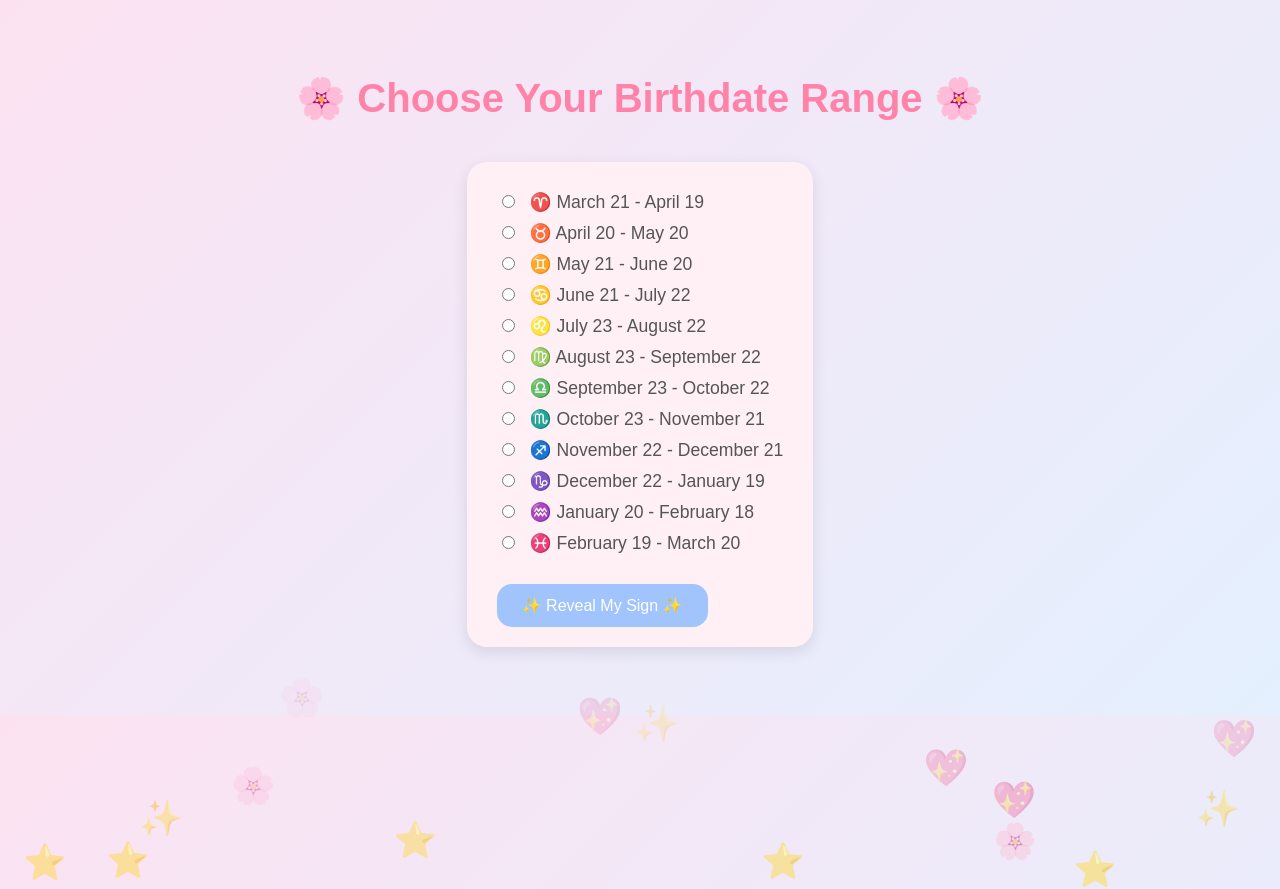
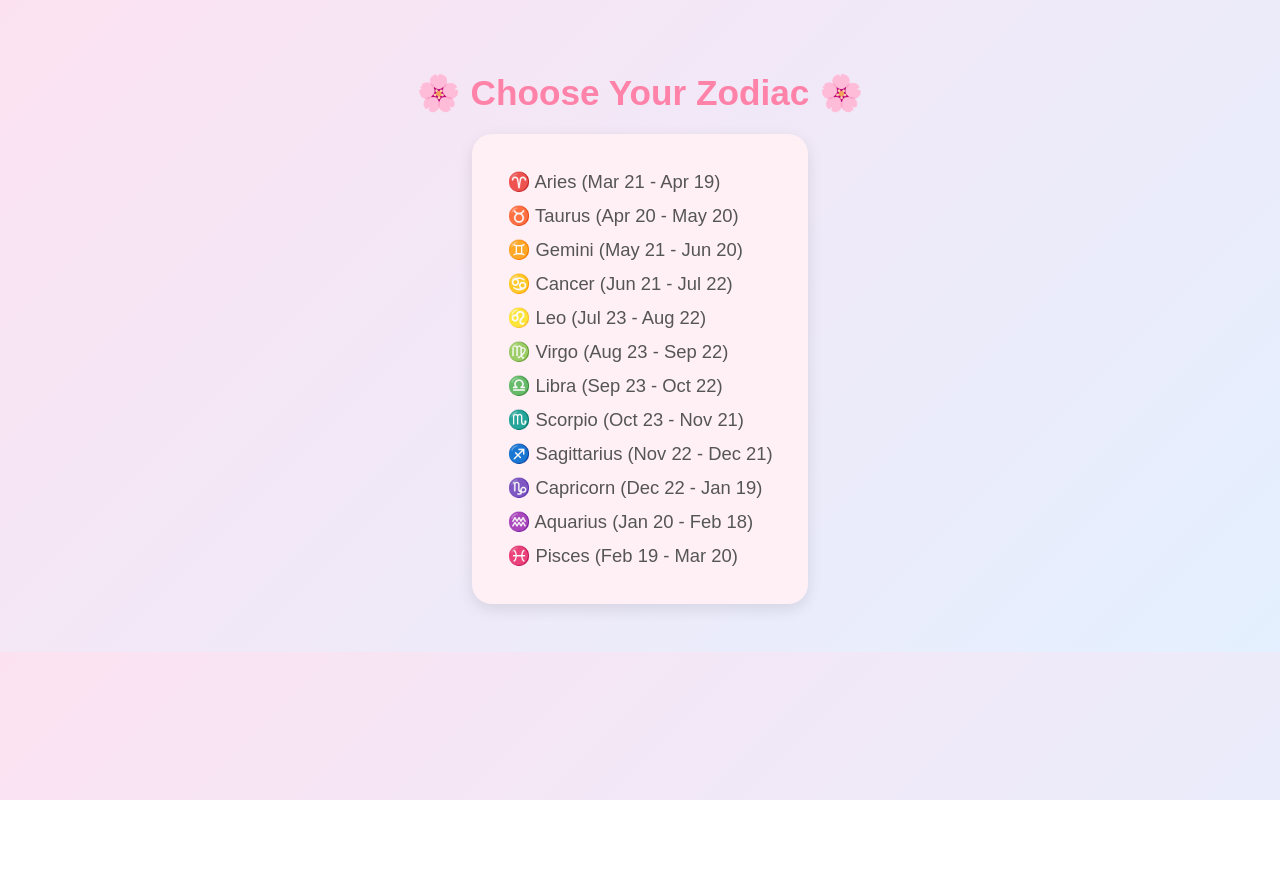
Before and after one commit to Liaforever/Zodiac-Checker, a plain HTML site: page index.html in a window 1280 px wide. After the commit the page ends 800 px from the top, so only its background shows below. Drawn offline with Linux system fonts and the light colour scheme.

Commit message:
Update index.html

```diff
--- a/index.html
+++ b/index.html
@@ -8,159 +8,102 @@
       background: linear-gradient(135deg, #fce2f1, #e4f0ff);
       font-family: 'Poppins', sans-serif;
       text-align: center;
+      padding: 40px;
       color: #444;
-      padding: 40px;
-      overflow: hidden;
     }
     h1 {
-      font-size: 2.5em;
+      font-size: 2.2em;
       color: #ff82a9;
       margin-bottom: 20px;
     }
     .options {
-      margin: 20px auto;
-      text-align: left;
       display: inline-block;
       background: #fff0f6;
-      padding: 20px 30px;
+      padding: 25px 35px;
       border-radius: 20px;
       box-shadow: 0 5px 15px rgba(0,0,0,0.1);
-      position: relative;
-      z-index: 2;
+      text-align: left;
     }
     label {
       display: block;
-      margin: 10px 0;
-      font-size: 1.1em;
+      margin: 12px 0;
+      font-size: 1.15em;
       color: #555;
+      cursor: pointer;
     }
     input[type="radio"] {
-      margin-right: 10px;
+      display: none;
     }
-    button {
-      margin-top: 20px;
-      padding: 12px 25px;
-      font-size: 1em;
-      border: none;
+    .result {
+      display: none;
+      margin-top: 12px;
+      background: #ffeaf5;
       border-radius: 15px;
-      background: #a1c4fd;
-      color: white;
-      cursor: pointer;
-      transition: 0.3s;
+      padding: 12px;
+      font-size: 1.05em;
+      text-align: center;
+      animation: fadeIn 0.8s ease;
     }
-    button:hover {
-      background: #89bbfc;
+    input[type="radio"]:checked + label + .result {
+      display: block;
     }
-    .floating {
-      position: absolute;
-      font-size: 2em;
-      animation: float 10s infinite;
-      opacity: 0.6;
-    }
-    @keyframes float {
-      0% { transform: translateY(100vh) scale(0.8); opacity: 0; }
-      30% { opacity: 0.6; }
-      100% { transform: translateY(-10vh) scale(1.2); opacity: 0; }
+    @keyframes fadeIn {
+      from { opacity: 0; transform: translateY(15px); }
+      to { opacity: 1; transform: translateY(0); }
     }
   </style>
 </head>
 <body>
-  <h1>🌸 Choose Your Birthdate Range 🌸</h1>
+  <h1>🌸 Choose Your Zodiac 🌸</h1>
 
-  <form id="zodiacForm" class="options">
-    <label><input type="radio" name="zodiac" value="aries"> ♈ March 21 - April 19</label>
-    <label><input type="radio" name="zodiac" value="taurus"> ♉ April 20 - May 20</label>
-    <label><input type="radio" name="zodiac" value="gemini"> ♊ May 21 - June 20</label>
-    <label><input type="radio" name="zodiac" value="cancer"> ♋ June 21 - July 22</label>
-    <label><input type="radio" name="zodiac" value="leo"> ♌ July 23 - August 22</label>
-    <label><input type="radio" name="zodiac" value="virgo"> ♍ August 23 - September 22</label>
-    <label><input type="radio" name="zodiac" value="libra"> ♎ September 23 - October 22</label>
-    <label><input type="radio" name="zodiac" value="scorpio"> ♏ October 23 - November 21</label>
-    <label><input type="radio" name="zodiac" value="sagittarius"> ♐ November 22 - December 21</label>
-    <label><input type="radio" name="zodiac" value="capricorn"> ♑ December 22 - January 19</label>
-    <label><input type="radio" name="zodiac" value="aquarius"> ♒ January 20 - February 18</label>
-    <label><input type="radio" name="zodiac" value="pisces"> ♓ February 19 - March 20</label>
+  <div class="options">
+    <input type="radio" id="aries" name="zodiac">
+    <label for="aries">♈ Aries (Mar 21 - Apr 19)</label>
+    <div class="result">You are Aries ♈<br>🔥 Fire<br>💕 Compatible with Leo & Sagittarius<br>✨ Confident</div>
 
-    <button type="button" onclick="showZodiac()">✨ Reveal My Sign ✨</button>
-  </form>
+    <input type="radio" id="taurus" name="zodiac">
+    <label for="taurus">♉ Taurus (Apr 20 - May 20)</label>
+    <div class="result">You are Taurus ♉<br>🌱 Earth<br>💕 Compatible with Virgo & Capricorn<br>🌸 Reliable</div>
 
-  <div id="decor"></div>
+    <input type="radio" id="gemini" name="zodiac">
+    <label for="gemini">♊ Gemini (May 21 - Jun 20)</label>
+    <div class="result">You are Gemini ♊<br>💨 Air<br>💕 Compatible with Libra & Aquarius<br>🌈 Adaptable</div>
 
-  <script>
-    const zodiacs = {
-      aries: {sign: "Aries ♈", element: "Fire 🔥", comp: "Leo ♌ & Sagittarius ♐", trait: "Confident ✨"},
-      taurus: {sign: "Taurus ♉", element: "Earth 🌱", comp: "Virgo ♍ & Capricorn ♑", trait: "Reliable 🌸"},
-      gemini: {sign: "Gemini ♊", element: "Air 💨", comp: "Libra ♎ & Aquarius ♒", trait: "Adaptable 🌈"},
-      cancer: {sign: "Cancer ♋", element: "Water 🌊", comp: "Scorpio ♏ & Pisces ♓", trait: "Caring 💕"},
-      leo: {sign: "Leo ♌", element: "Fire 🔥", comp: "Aries ♈ & Sagittarius ♐", trait: "Charismatic 🌟"},
-      virgo: {sign: "Virgo ♍", element: "Earth 🌱", comp: "Taurus ♉ & Capricorn ♑", trait: "Organized 📚"},
-      libra: {sign: "Libra ♎", element: "Air 💨", comp: "Gemini ♊ & Aquarius ♒", trait: "Charming 💫"},
-      scorpio: {sign: "Scorpio ♏", element: "Water 🌊", comp: "Cancer ♋ & Pisces ♓", trait: "Passionate 🔥"},
-      sagittarius: {sign: "Sagittarius ♐", element: "Fire 🔥", comp: "Aries ♈ & Leo ♌", trait: "Adventurous 🌍"},
-      capricorn: {sign: "Capricorn ♑", element: "Earth 🌱", comp: "Virgo ♍ & Taurus ♉", trait: "Ambitious 🎯"},
-      aquarius: {sign: "Aquarius ♒", element: "Air 💨", comp: "Libra ♎ & Gemini ♊", trait: "Innovative 💡"},
-      pisces: {sign: "Pisces ♓", element: "Water 🌊", comp: "Cancer ♋ & Scorpio ♏", trait: "Empathetic 🌸"}
-    };
+    <input type="radio" id="cancer" name="zodiac">
+    <label for="cancer">♋ Cancer (Jun 21 - Jul 22)</label>
+    <div class="result">You are Cancer ♋<br>🌊 Water<br>💕 Compatible with Scorpio & Pisces<br>💖 Caring</div>
 
-    function showZodiac() {
-      let choice = document.querySelector('input[name="zodiac"]:checked');
-      if (!choice) return;
-      let z = zodiacs[choice.value];
-      let popup = window.open("", "Zodiac Result", "width=420,height=450");
-      popup.document.write(`
-        <html>
-          <head>
-            <title>Your Zodiac ✨</title>
-            <style>
-              body {
-                background: linear-gradient(135deg, #ffe4ec, #e7f3ff);
-                font-family: 'Poppins', sans-serif;
-                text-align: center;
-                padding: 30px;
-                color: #444;
-                overflow: hidden;
-              }
-              h2 { color: #ff82a9; font-size: 2em; }
-              p { font-size: 1.2em; margin: 10px 0; }
-              .floating { position: absolute; font-size: 2em; animation: float 10s infinite; opacity: 0.6; }
-              @keyframes float {
-                0% { transform: translateY(100vh) scale(0.8); opacity: 0; }
-                30% { opacity: 0.6; }
-                100% { transform: translateY(-10vh) scale(1.2); opacity: 0; }
-              }
-            </style>
-          </head>
-          <body>
-            <h2>🌟 You are a! 🌟</h2>
-            <p style="font-size:1.8em; font-weight:bold;">${z.sign}</p>
-            <p>✨ Element: ${z.element}</p>
-            <p>💖 Compatible with: ${z.comp}</p>
-            <p>🌸 Best trait: ${z.trait}</p>
-            <script>
-              const symbols = ['✨','💖','🌸','⭐'];
-              for(let i=0;i<12;i++){
-                let el = document.createElement('div');
-                el.className = 'floating';
-                el.style.left = Math.random()*100+'%';
-                el.style.animationDuration = (8+Math.random()*5)+'s';
-                el.textContent = symbols[Math.floor(Math.random()*symbols.length)];
-                document.body.appendChild(el);
-              }
-            <\/script>
-          </body>
-        </html>
-      `);
-    }
+    <input type="radio" id="leo" name="zodiac">
+    <label for="leo">♌ Leo (Jul 23 - Aug 22)</label>
+    <div class="result">You are Leo ♌<br>🔥 Fire<br>💕 Compatible with Aries & Sagittarius<br>🌟 Charismatic</div>
 
-    const symbols = ['✨','💖','🌸','⭐'];
-    for(let i=0;i<15;i++){
-      let el = document.createElement('div');
-      el.className = 'floating';
-      el.style.left = Math.random()*100+'%';
-      el.style.animationDuration = (8+Math.random()*5)+'s';
-      el.textContent = symbols[Math.floor(Math.random()*symbols.length)];
-      document.getElementById('decor').appendChild(el);
-    }
-  </script>
+    <input type="radio" id="virgo" name="zodiac">
+    <label for="virgo">♍ Virgo (Aug 23 - Sep 22)</label>
+    <div class="result">You are Virgo ♍<br>🌱 Earth<br>💕 Compatible with Taurus & Capricorn<br>📚 Organized</div>
+
+    <input type="radio" id="libra" name="zodiac">
+    <label for="libra">♎ Libra (Sep 23 - Oct 22)</label>
+    <div class="result">You are Libra ♎<br>💨 Air<br>💕 Compatible with Gemini & Aquarius<br>💫 Charming</div>
+
+    <input type="radio" id="scorpio" name="zodiac">
+    <label for="scorpio">♏ Scorpio (Oct 23 - Nov 21)</label>
+    <div class="result">You are Scorpio ♏<br>🌊 Water<br>💕 Compatible with Cancer & Pisces<br>🔥 Passionate</div>
+
+    <input type="radio" id="sagittarius" name="zodiac">
+    <label for="sagittarius">♐ Sagittarius (Nov 22 - Dec 21)</label>
+    <div class="result">You are Sagittarius ♐<br>🔥 Fire<br>💕 Compatible with Aries & Leo<br>🌍 Adventurous</div>
+
+    <input type="radio" id="capricorn" name="zodiac">
+    <label for="capricorn">♑ Capricorn (Dec 22 - Jan 19)</label>
+    <div class="result">You are Capricorn ♑<br>🌱 Earth<br>💕 Compatible with Virgo & Taurus<br>🎯 Ambitious</div>
+
+    <input type="radio" id="aquarius" name="zodiac">
+    <label for="aquarius">♒ Aquarius (Jan 20 - Feb 18)</label>
+    <div class="result">You are Aquarius ♒<br>💨 Air<br>💕 Compatible with Libra & Gemini<br>💡 Innovative</div>
+
+    <input type="radio" id="pisces" name="zodiac">
+    <label for="pisces">♓ Pisces (Feb 19 - Mar 20)</label>
+    <div class="result">You are Pisces ♓<br>🌊 Water<br>💕 Compatible with Cancer & Scorpio<br>🌸 Empathetic</div>
+  </div>
 </body>
 </html>
```
